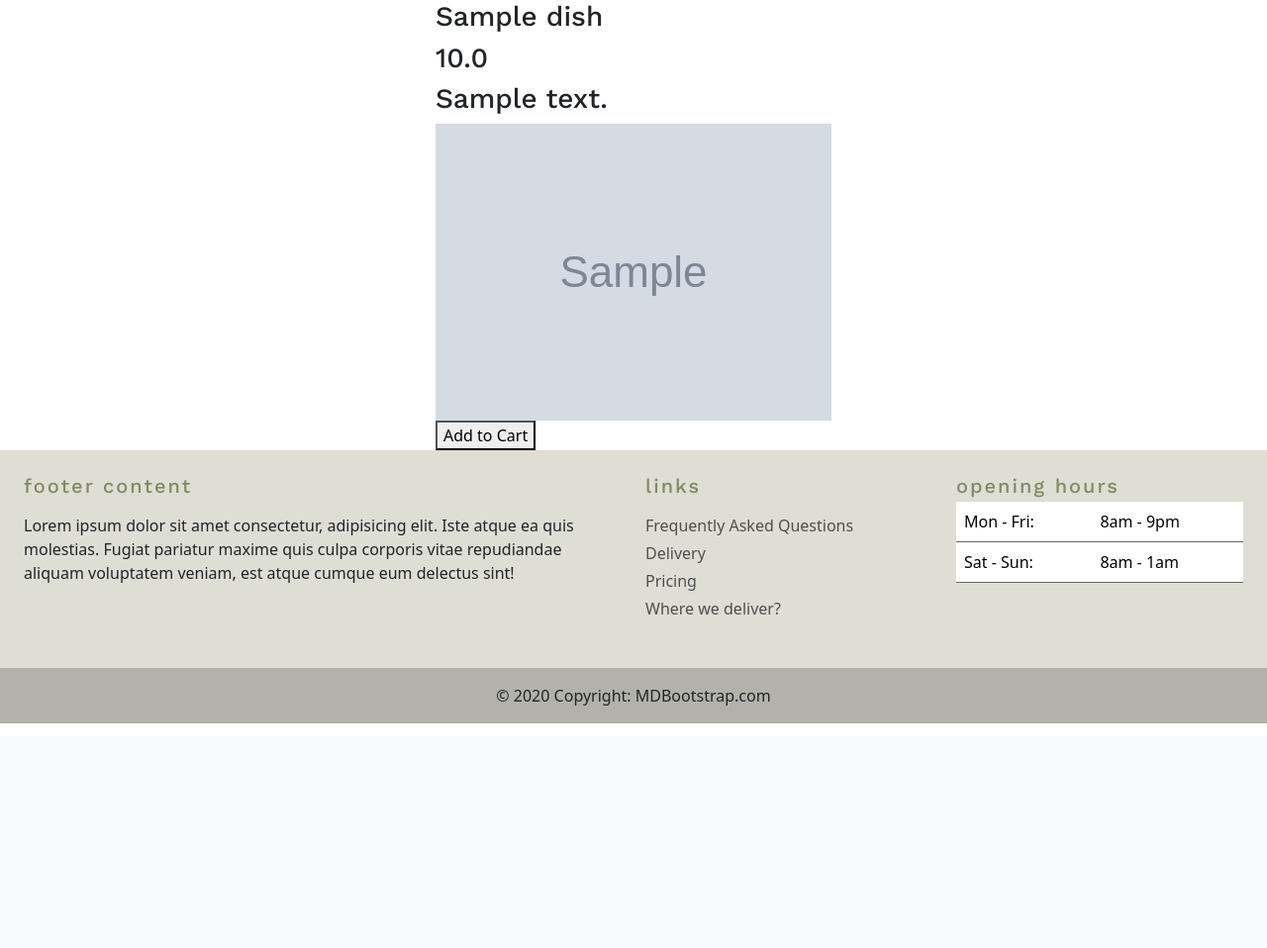
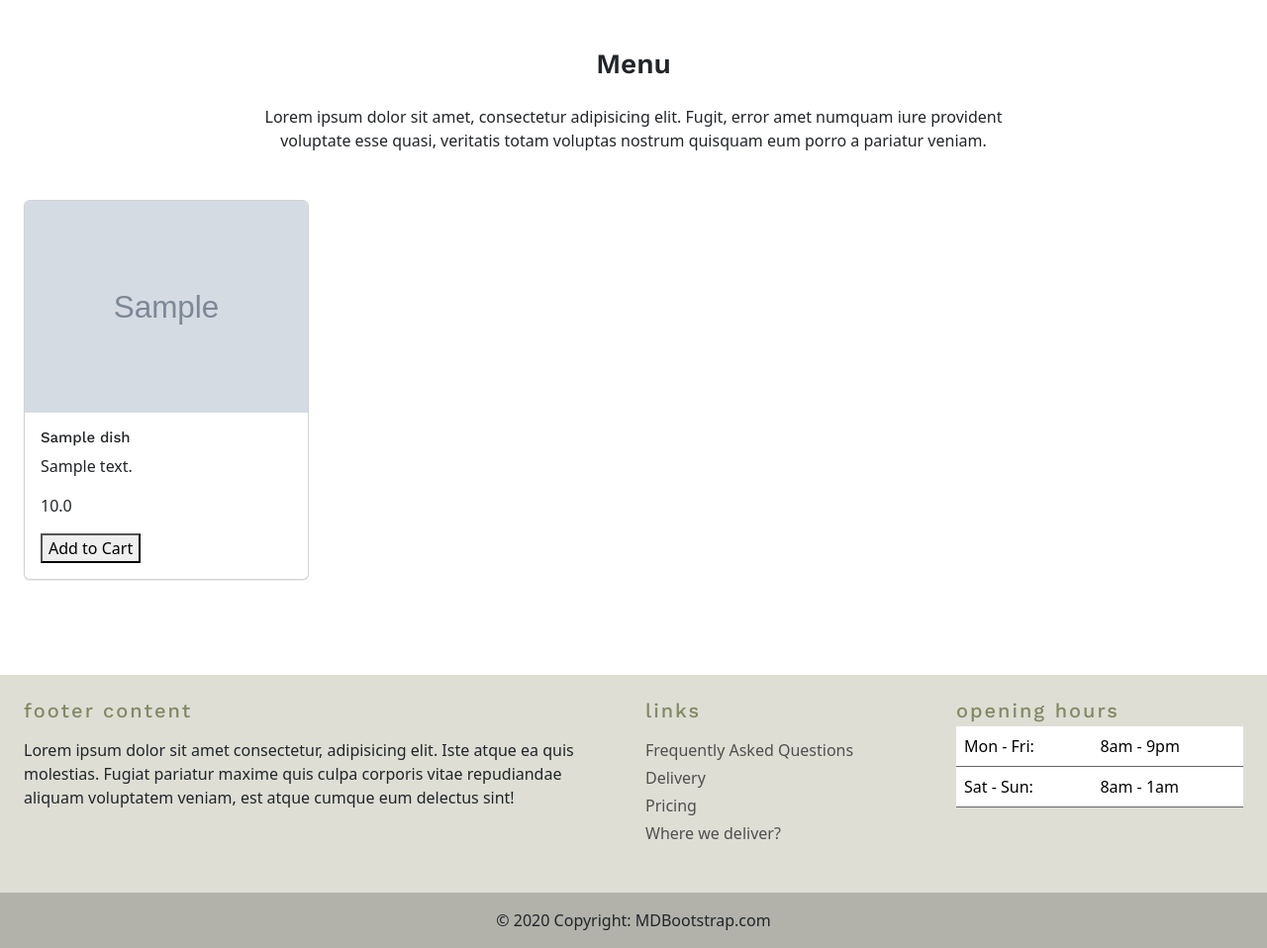
Before and after one commit to UzitheI/ResCaf, a Django app: page /menu/menuList in a window 1280 px wide. Shown: the part 56-1014 px from the top of the page at 99% size. Before the commit the page ends 787 px from the top, so only its background shows below. Run offline with Django 5.2, Linux system fonts and the light colour scheme; tables that the repository leaves empty hold one stand-in row (values such as "Sample post"); grey boxes marked "Sample" are stand-in pictures; some libraries are stand-ins or nearby versions.

Commit message:
changed the format

```diff
--- a/mysite/templates/home_folder/menu.html
+++ b/mysite/templates/home_folder/menu.html
@@ -8,21 +8,38 @@
     <title>Document</title>
     <link href="{% static 'assets/css/menu.css' %}" rel="stylesheet" />
 </head>
-<body class="menu-body">
-    {%block content%}
-<div class="menuList">
-    {%for dish in dishes%}
-    <div class="dish-item">
-        <h3 class="dish-name">{{dish.name}}</h3>
-        <h3 class="dish-price">{{dish.price}}</h3>
-        <h3 class="dish-description">{{dish.description}}</h3>
-        <img src="{{dish.image}}" alt="Image" id="dish-image">
-        <form action="{%url 'menu:addtoCart' dish.id%}" method="post" id="submit-form-cart">
-            {% csrf_token %}
-            <button type="submit" id="add-to-cart-btn"> Add to Cart</button>
-        </form>
+<body>
+{%block content%}
+<div class="container-fluid py-5">
+    <!-- Tables Section -->
+    <div class="row d-flex justify-content-center">
+        <div class="col-md-10 col-xl-8 text-center">
+            <h3 class="fw-bold mb-4">Menu</h3>
+            <p class="mb-4 pb-2 mb-md-5 pb-md-0">
+                Lorem ipsum dolor sit amet, consectetur adipisicing elit. Fugit, error amet
+                numquam iure provident voluptate esse quasi, veritatis totam voluptas nostrum
+                quisquam eum porro a pariatur veniam.
+            </p>
+        </div>
     </div>
-    {%endfor%}
+    <div class="row">
+        {% for dish in dishes %}
+        <div class="col-md-4 mb-4">
+            <div class="card" style="width: 18rem;">
+                <img src="{{dish.image}}" class="card-img-top" alt="...">
+                <div class="card-body">
+                  <h5 class="card-title">{{dish.name}}</h5>
+                  <p class="card-text">{{dish.description}}</p>
+                  <p class="card-text">{{dish.price}}</p>
+                  <form action="{%url 'menu:addtoCart' dish.id%}" method="post" id="submit-form-cart">
+                    {% csrf_token %}
+                    <button type="submit" id="add-to-cart-btn"> Add to Cart</button>
+                </form>
+                </div>
+              </div>
+        </div>
+        {% endfor %}
+    </div>
 </div>
 {%endblock%}
 </body>
```
